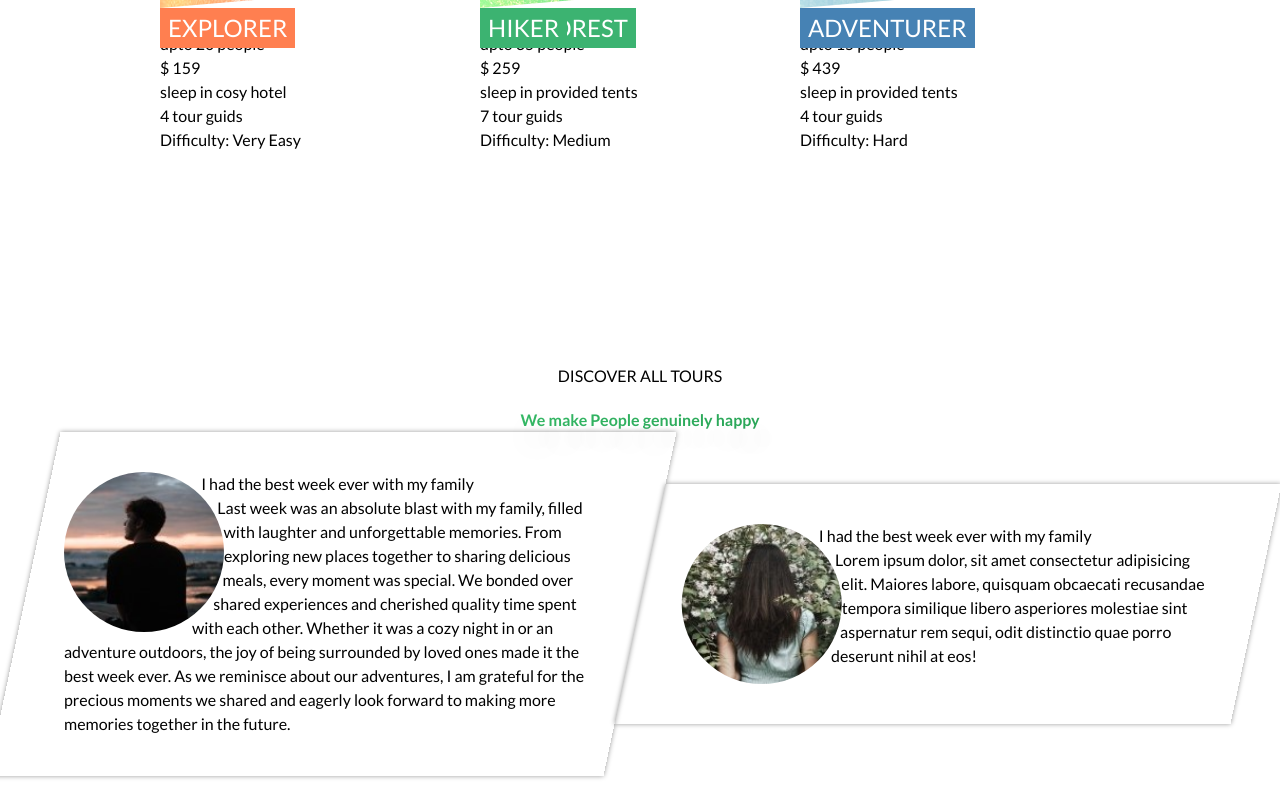
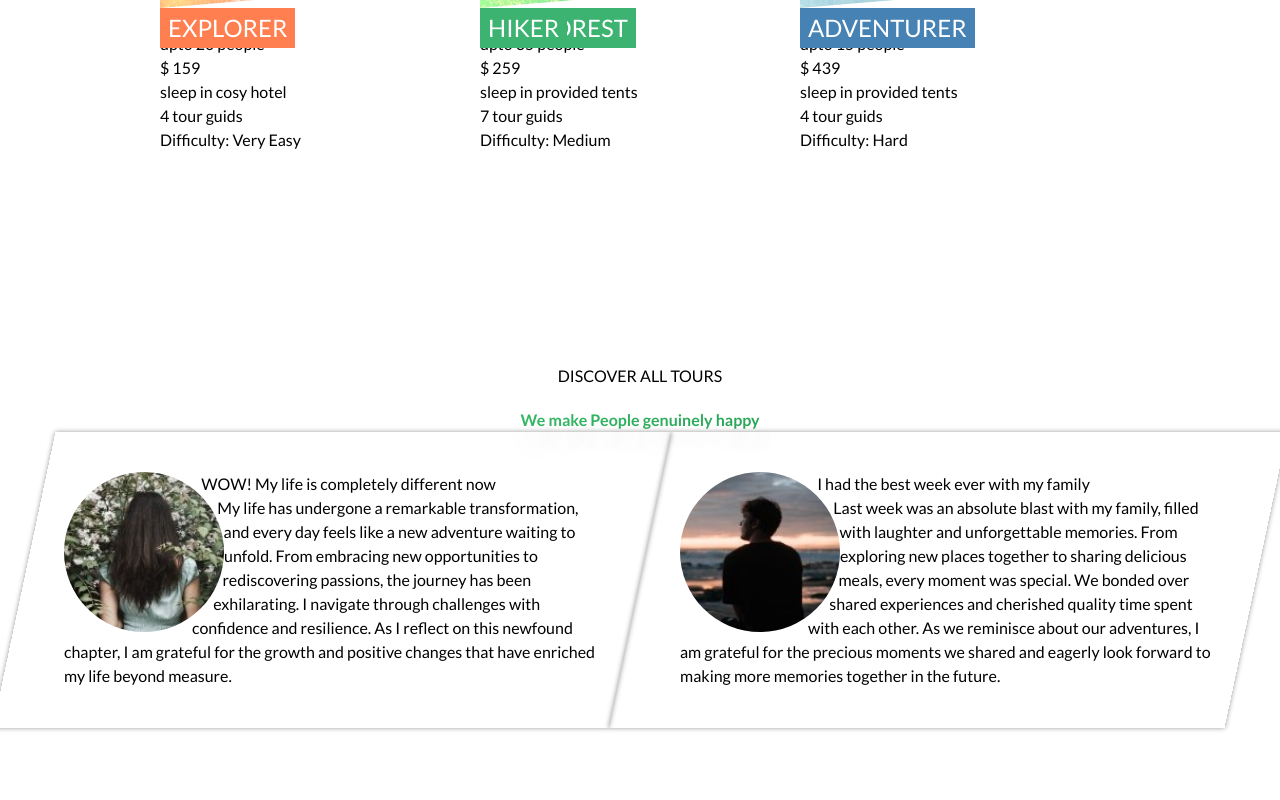
Before and after one commit to OmBharti999/pro, a Next.js app: page / in a window 1280 px wide. Shown: the part 2346-3146 px from the top of the page. After the commit the page ends 3098 px from the top, so only its background shows below. Built offline with nearby package versions, Linux system fonts and the light colour scheme.

Commit message:
update text

```diff
--- a/app/_component/storiesSection/StoriesSection.tsx
+++ b/app/_component/storiesSection/StoriesSection.tsx
@@ -4,11 +4,11 @@ import { HeadingSecondary, StoriesCard } from "..";
 // import Girl from "@/public/assets/girl.jpg";
 
 const heading1 = "I had the best week ever with my family";
-const heading2 = "I had the best week ever with my family";
+const heading2 = "WOW! My life is completely different now";
 const content1 =
-  "Last week was an absolute blast with my family, filled with laughter and unforgettable memories. From exploring new places together to sharing delicious meals, every moment was special. We bonded over shared experiences and cherished quality time spent with each other. Whether it was a cozy night in or an adventure outdoors, the joy of being surrounded by loved ones made it the best week ever. As we reminisce about our adventures, I am grateful for the precious moments we shared and eagerly look forward to making more memories together in the future.";
+  "Last week was an absolute blast with my family, filled with laughter and unforgettable memories. From exploring new places together to sharing delicious meals, every moment was special. We bonded over shared experiences and cherished quality time spent with each other. As we reminisce about our adventures, I am grateful for the precious moments we shared and eagerly look forward to making more memories together in the future.";
 const content2 =
-  "Lorem ipsum dolor, sit amet consectetur adipisicing elit. Maiores labore, quisquam obcaecati recusandae tempora similique libero asperiores molestiae sint aspernatur rem sequi, odit distinctio quae porro deserunt nihil at eos!";
+  "My life has undergone a remarkable transformation, and every day feels like a new adventure waiting to unfold. From embracing new opportunities to rediscovering passions, the journey has been exhilarating. I navigate through challenges with confidence and resilience. As I reflect on this newfound chapter, I am grateful for the growth and positive changes that have enriched my life beyond measure.";
 export const StoriesSection = () => {
   return (
     <section>
@@ -19,16 +19,16 @@ export const StoriesSection = () => {
 
       <div className="flex-center flex-col gap-12">
         <StoriesCard
+          cardHeading={heading2}
+          cardContent={content2}
+          imgUrl={"/assets/girl.jpg"}
+          imgName={"Marry Smith"}
+        />
+        <StoriesCard
           cardHeading={heading1}
           cardContent={content1}
           imgUrl={"/assets/boy.jpg"}
-          imgName={"Tom Hile"}
-        />
-        <StoriesCard
-          cardHeading={heading2}
-          cardContent={content2}
-          imgUrl={"/assets/girl.jpg"}
-          imgName={"Aug Jusee"}
+          imgName={"Jack Wilson"}
         />
       </div>
     </section>
```
